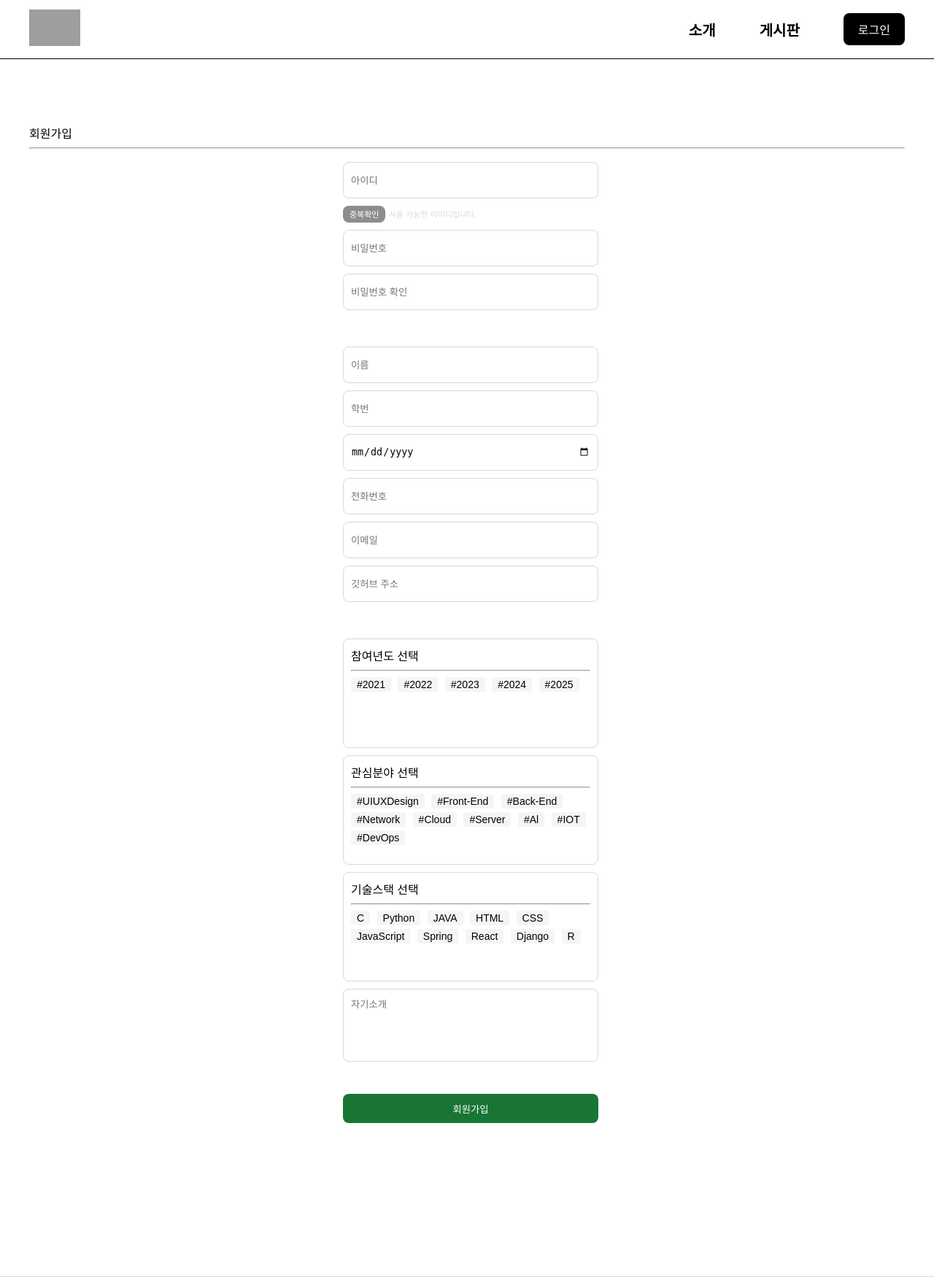
After one commit to Parkminju04/IT-S_COMMUNITY, a Django app: page /join/ in a window 1280 px wide. The commit adds this page. Shown: the top 1750 px of the page at 73% size. Run offline with Django 4.2, Linux system fonts and the light colour scheme; grey boxes are pictures that could not be loaded.

Commit message:
[240725,주수연,Add] 회원가입 페이지 생성

```diff
--- a/its_commu/its_commu/urls.py
+++ b/its_commu/its_commu/urls.py
@@ -25,5 +25,6 @@ urlpatterns = [
     path('board/', TemplateView.as_view(template_name='board.html'), name='board'),
     path('my/', TemplateView.as_view(template_name='my.html'), name='my'),
     path('recruit/', TemplateView.as_view(template_name='recruit.html'), name='recruit'),
+    path('join/', TemplateView.as_view(template_name='join.html'), name='join'),
     path('account/', include('django.contrib.auth.urls'))
 ]
--- /dev/null
+++ b/its_commu/static/css/join.css
@@ -0,0 +1,109 @@
+.title_wrap {
+  margin: 170px 0 90px 0;
+  width: 100%;
+}
+
+.title {
+  width: 70px;
+  height: 30px;
+}
+
+.title span {
+  font-weight: 700;
+  font-size: 20;
+  color: var(--color-black);
+  margin-bottom: 15px;
+}
+
+.title hr {
+  width: 100%;
+  height: 5px;
+  border: none;
+}
+
+.content_wrap {
+  width: 360px;
+  margin: auto;
+  padding: 10px;
+}
+
+.form_list {
+  margin-bottom: 40px;
+}
+
+.form_select {
+  width: 350px;
+  padding: 10px;
+  height: 150px;
+  border: 0.5px solid var(--color-grey3);
+  border-radius: 8px;
+  padding: 10px;
+  margin-bottom: 10px;
+}
+
+button {
+  border: none;
+}
+
+.check-id {
+  padding: 3px 9px;
+  margin-bottom: 10px;
+  display: inline-flex;
+  max-width: auto;
+  height: 23px;
+  background-color: var(--color-grey2);
+  color: var(--color-white);
+  font-size: 11px;
+  border-radius: 8px;
+}
+
+.id-status {
+  font-size: 11px;
+  color: var(--color-grey3);
+}
+
+
+.toggle-button {
+  display: inline-flex;
+  align-items: center;
+  flex-shrink: 0;
+  margin: 0 5px 5px 0;
+  padding: 6px 8px;
+  font-size: 14px;
+  min-width: 0;
+  max-width: 100%;
+  height: 20px;
+  line-height: 120%;
+  color: var(--color-black);
+  background-color: #F5F5F5;
+  border-radius: 3px;
+  cursor: pointer;
+}
+
+
+input {
+  width: 350px;
+  height: 50px;
+  margin: 0 auto;
+  border: 0.5px solid var(--color-grey3);
+  border-radius: 8px;
+  margin-bottom: 10px;
+  padding: 10px;
+}
+
+textarea {
+  width: 350px;
+  height: 100px;
+  border: 0.5px solid var(--color-grey3);
+  border-radius: 8px;
+  padding: 10px;
+}
+
+.sub_btn {
+  width: 350px;
+  height: 40px;
+  background-color: var(--color-green);
+  color: var(--color-white);
+  padding: auto;
+  border-radius: 8px;
+}
--- a/its_commu/static/css/login_modal.css
+++ b/its_commu/static/css/login_modal.css
@@ -99,6 +99,7 @@
   background-color: #218838;
 } */
 
+
 .modal-content a {
   color: var(--color-grey2);
   margin-right:10px;
@@ -107,6 +108,7 @@
   font-size: 11px;
 }
 
+
 /* .modal-content a:hover {
   text-decoration: underline;
 } */
--- /dev/null
+++ b/its_commu/templates/join.html
@@ -0,0 +1,103 @@
+{% extends "base.html" %}
+
+{% block extra_head %}
+{% load static %}
+<link rel="stylesheet" href="{% static 'css/join.css' %}" />
+<script src="{% static 'js/join.js' %}"></script>
+{% endblock %}
+
+{% block content %}
+  <div class="title_wrap">
+    <span class="title">회원가입</span>
+    <hr>
+  <div>
+
+  <div class="content_wrap">
+    <form id="form_join" method="post" action="">
+      <div class="form_list">
+        <div class="form_item id">
+          <input type="text" name="id" placeholder="아이디" required><br>
+          <div>
+            <button type="button" class="check-id" onclick="checkID()">중복확인</button>
+            <span class="id-status" id="id-Status">사용 가능한 아이디입니다.</span>
+          </div>
+
+        </div>
+        <div class="form_item passwd">
+          <input type="password" name="passwd" placeholder="비밀번호" required>
+        </div>
+        <div class="form_item passwd_ck">
+          <input type="password" name="ck_passwd" placeholder="비밀번호 확인" required>
+        </div>
+      </div>
+
+      <div class="form_list">
+        <div class="form_item name">
+          <input type="text" name="name" placeholder="이름" required>
+        </div>
+        <div class="form_item grade">
+          <input type="text" name="grade" placeholder="학번" required>
+        </div>
+        <div class="form_item b_day">
+          <input type="date" name="b_day" placeholder="생년월일" required>
+        </div>
+        <div class="form_item tel">
+          <input type="text" name="tel" placeholder="전화번호" required>
+        </div>
+        <div class="form_item email">
+          <input type="email" name="email" placeholder="이메일" required>
+        </div>
+        <div class="form_item git">
+          <input type="text" name="git" placeholder="깃허브 주소" required>
+        </div>
+      </div>
+
+      <div class="form_list">
+        <div class="form_select s_grade">
+          <label>참여년도 선택</label><br>
+          <hr class="line">
+          <div class="toggle-button" date-value="2021"><span>#2021</span></div>
+          <div class="toggle-button" date-value="2022"><span>#2022</span></div>
+          <div class="toggle-button" date-value="2023"><span>#2023</span></div>
+          <div class="toggle-button" date-value="2024"><span>#2024</span></div>
+          <div class="toggle-button" date-value="2025"><span>#2025</span></div>
+        </div>
+
+        <div class="form_select s_interest">
+          <label>관심분야 선택</label><br>
+          <hr class="line">
+          <div class="toggle-button" date-value="UIUXDesign"><span>#UIUXDesign</span></div>
+          <div class="toggle-button" date-value="Front-End"><span>#Front-End</span></div>
+          <div class="toggle-button" date-value="Back-End"><span>#Back-End</span></div>
+          <div class="toggle-button" date-value="Network"><span>#Network</span></div>
+          <div class="toggle-button" date-value="Cloud"><span>#Cloud</span></div>
+          <div class="toggle-button" date-value="Server"><span>#Server</span></div>
+          <div class="toggle-button" date-value="Al"><span>#Al</span></div>
+          <div class="toggle-button" date-value="IOT"><span>#IOT</span></div>
+          <div class="toggle-button" date-value="DevOps"><span>#DevOps</span></div>
+        </div>
+
+        <div class="form_select s_skill">
+          <label>기술스택 선택</label><br>
+          <hr class="line">
+          <div class="toggle-button" date-value="C"><span>C</span></div>
+          <div class="toggle-button" date-value="Python"><span>Python</span></div>
+          <div class="toggle-button" date-value="JAVA"><span>JAVA</span></div>
+          <div class="toggle-button" date-value="HTML"><span>HTML</span></div>
+          <div class="toggle-button" date-value="CSS"><span>CSS</span></div>
+          <div class="toggle-button" date-value="JavaScript"><span>JavaScript</span></div>
+          <div class="toggle-button" date-value="Spring"><span>Spring</span></div>
+          <div class="toggle-button" date-value="React"><span>React</span></div>
+          <div class="toggle-button" date-value="Django"><span>Django</span></div>
+          <div class="toggle-button" date-value="R"><span>R</span></div>
+        </div>
+
+        <div class="form_item intro">
+          <textarea name="intro" id="intro" placeholder="자기소개"></textarea>
+        </div>
+      </div>
+      <button class="sub_btn" type="submit">회원가입</button>
+    </form>
+  </div>
+
+{% endblock %}
--- a/its_commu/templates/login_modal.html
+++ b/its_commu/templates/login_modal.html
@@ -10,10 +10,10 @@
       </form>
       <div class="links">
           <a href="#">비밀번호 찾기</a>
-          <a href="">|</a>
+          <a>|</a>
           <a href="#">아이디 찾기</a>
-          <a href="">|</a>
-          <a href="#">회원가입</a>
+          <a>|</a>
+          <a href="{% url 'join' %}">회원가입</a>
       </div>
   </div>
 </div>
```
